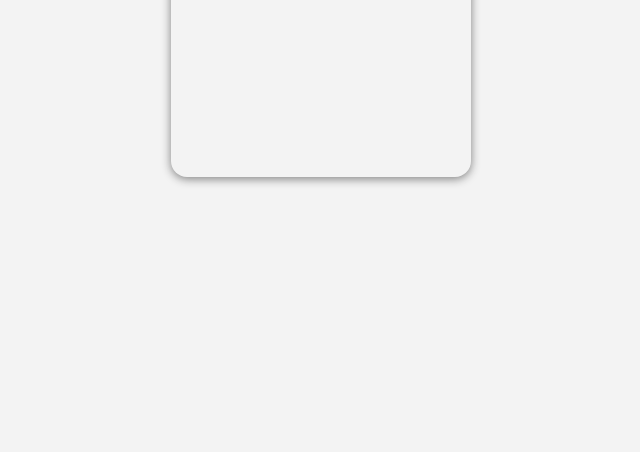
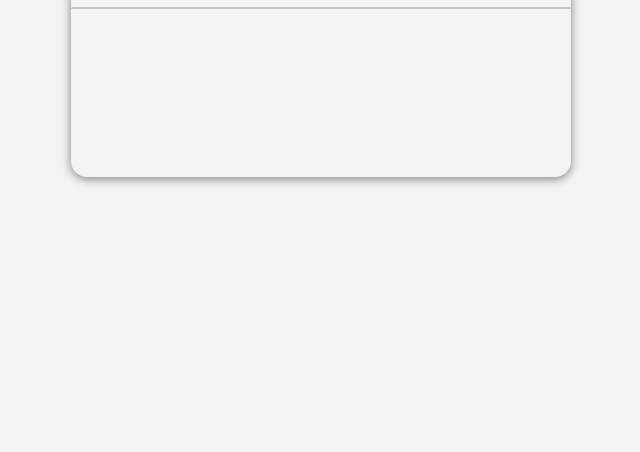
Before and after one commit to JosephAlba19/change-calculator, a plain HTML site: page index.html in a window 1280 px wide. Shown: the part 348-800 px from the top of the page, without its empty margins (319-959 px from the left). Drawn offline with Linux system fonts and the light colour scheme.

Commit message:
Minor changes made to overall structure of html scss

```diff
--- a/index.html
+++ b/index.html
@@ -12,6 +12,7 @@
 <body>
     <div class="app">
         <div class="calc">
+            <h1>Change Calculator</h1>
             <div class="calc__display" id="display"></div>
         </div>
     </div>
--- a/main.scss
+++ b/main.scss
@@ -1,6 +1,7 @@
 body {
     margin: 0;
     background: #f3f3f3;
+    font-family: 'helvetica', sans-serif;
 }
 
 .app {
@@ -13,18 +14,19 @@ body {
 
 .calc {
     height:250px;
-    width: 300px;
+    width: 500px;
     border-radius: 16px 16px 16px 16px;
     box-shadow: 0px 2px 10px gray;
+    text-align: center;
 
     &__display {
         background: #c4c4c4;
-        padding: 0px 15px;
-        height: 50px;
+        padding: 1px 15px;
+        // height: 50px;
         color: #313131;
-        text-align: right;
+        text-align: center;
         border-radius: 16px 16px 0px 0px;
-        line-height: 60px;
+        // line-height: 60px;
     }
 
     &__actions {
```
Also changed, not shown: main.css, 1 other file.
